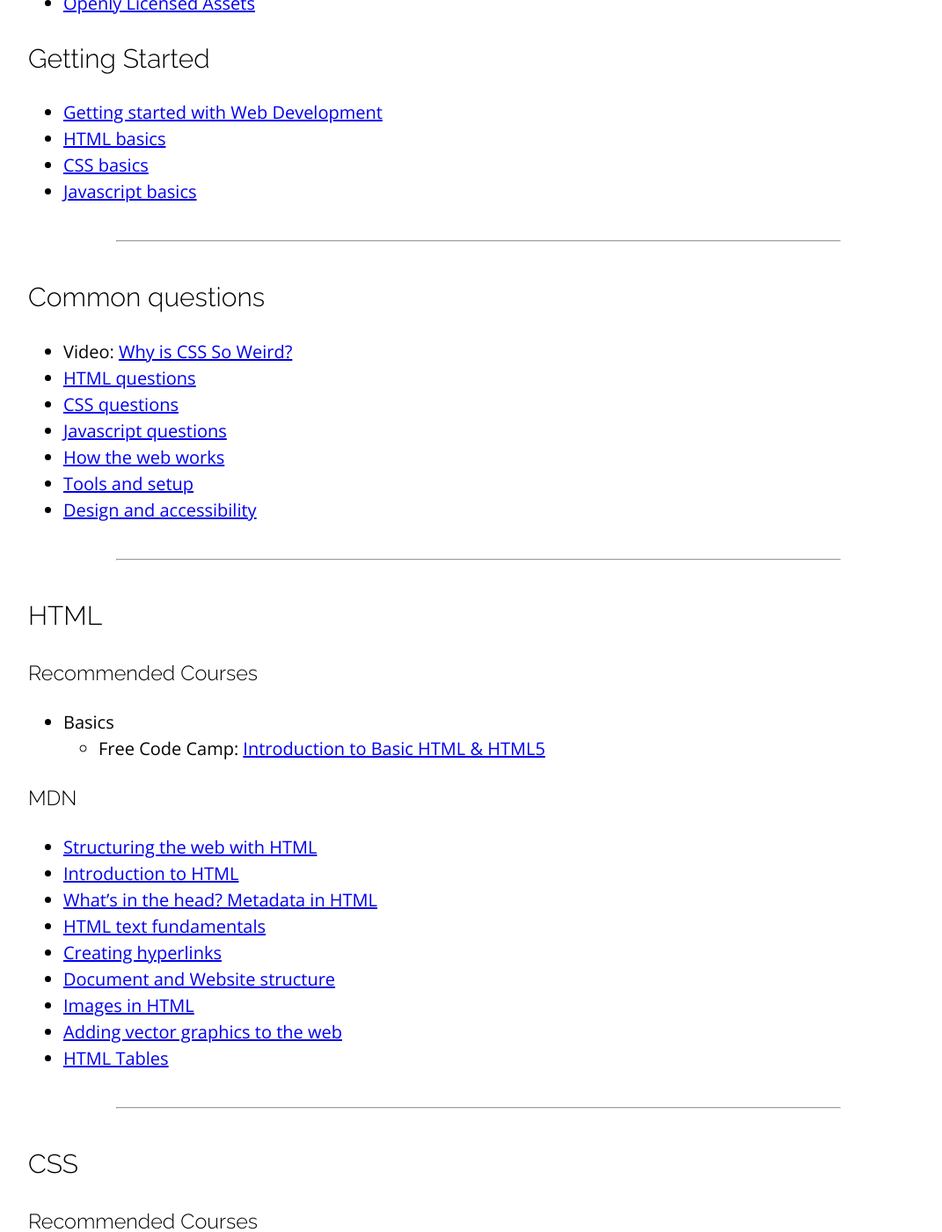
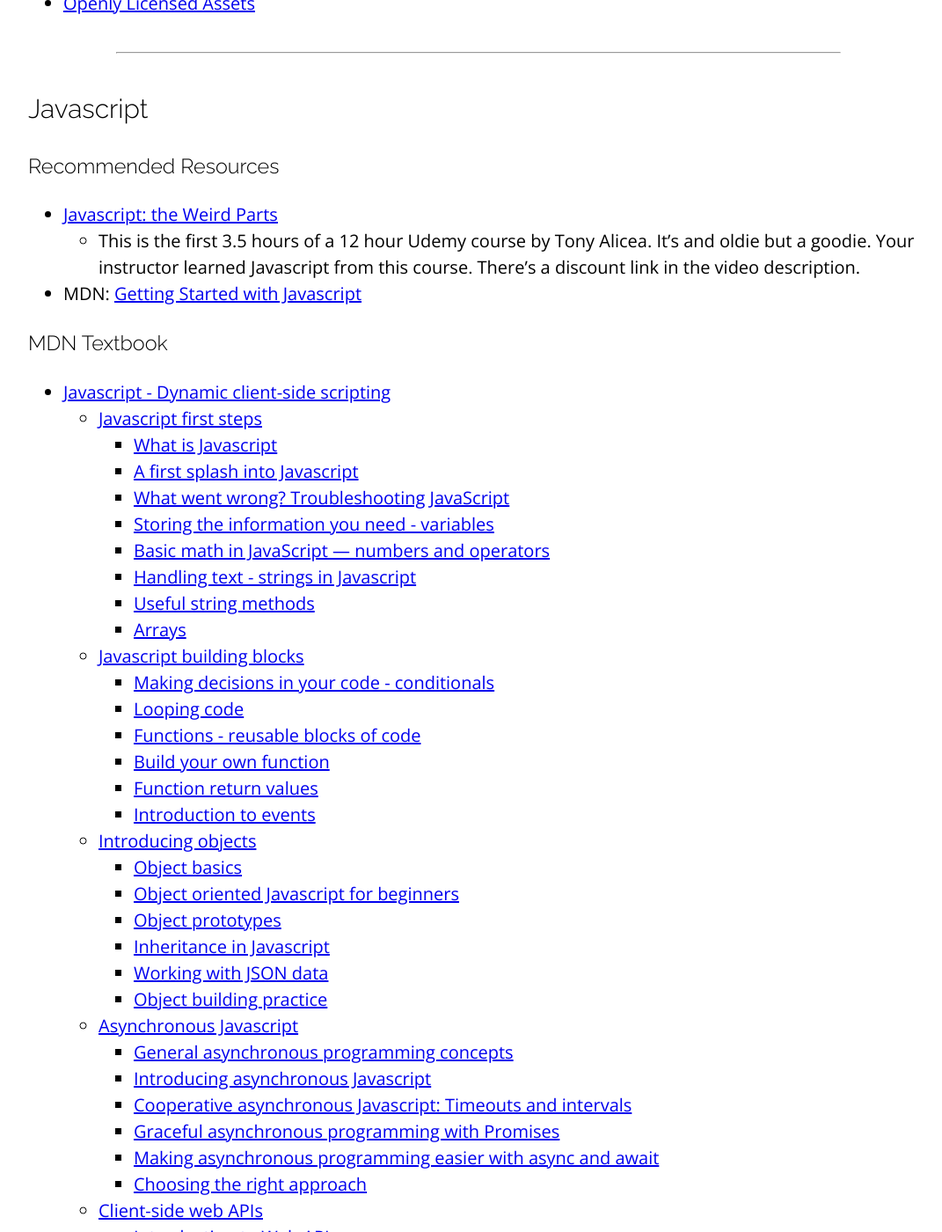
Before and after one commit to sait-wbdv/winter-2021, a Jekyll site: the page built from library/index.md, in a window 1280 px wide and 1400 px high, scrolled down 461 px. Shown: the whole window at 88% size, without its empty margins (96-1167 px from the left). Built offline with Jekyll 4.4.1, drawn with Linux system fonts in a browser that asks for light colours; nearby versions of some CDN libraries; some of the changed text lies outside the part shown.

Commit message:
added exercises, rearranged Library

```diff
--- a/_layouts/default.html
+++ b/_layouts/default.html
@@ -33,10 +33,8 @@
       <nav class="primary">
         <ul>
           <li><a href="/winter-2021">Home</a></li>
-          <li><a href="https://sait-ca.zoom.us/j/89935602857">Zoom</a></li>
-          <li><a href="https://sait-wbdv.slack.com/">Slack</a></li>
-          <li><a href="https://learn.sait.ca">Brightspace</a></li>
           <li><a href="{{ "/library" | relative_url }}">Library</a></li>
+          <li><a href="{{ "/exercises" | relative_url }}">Exercises</a></li>
         </ul>
       </nav>
       <header class="page-header">
--- /dev/null
+++ b/exercises/index.md
@@ -0,0 +1,18 @@
+---
+layout: page
+title: WBDV Library of Findings
+---
+
+## Javascript
+- [A first splash into Javascript](https://developer.mozilla.org/en-US/docs/Learn/JavaScript/First_steps/A_first_splash)
+- [Variables](https://developer.mozilla.org/en-US/docs/Learn/JavaScript/First_steps/Test_your_skills:_variables)
+- [Math](https://developer.mozilla.org/en-US/docs/Learn/JavaScript/First_steps/Test_your_skills:_Math)
+- [Strings](https://developer.mozilla.org/en-US/docs/Learn/JavaScript/First_steps/Test_your_skills:_Strings)
+- [Arrays](https://developer.mozilla.org/en-US/docs/Learn/JavaScript/First_steps/Test_your_skills:_Arrays)
+- [Conditionals](https://developer.mozilla.org/en-US/docs/Learn/JavaScript/Building_blocks/Test_your_skills:_Conditionals)
+- [Loops](https://developer.mozilla.org/en-US/docs/Learn/JavaScript/Building_blocks/Test_your_skills:_Loops)
+- [Functions](https://developer.mozilla.org/en-US/docs/Learn/JavaScript/Building_blocks/Test_your_skills:_Functions)
+- [Events](https://developer.mozilla.org/en-US/docs/Learn/JavaScript/Building_blocks/Test_your_skills:_Events)
+- [Object basics](https://developer.mozilla.org/en-US/docs/Learn/JavaScript/Objects/Test_your_skills:_Object_basics)
+- [Object-oriented Javascript](https://developer.mozilla.org/en-US/docs/Learn/JavaScript/Objects/Test_your_skills:_Object-oriented_JavaScript)
+- [JSON](https://developer.mozilla.org/en-US/docs/Learn/JavaScript/Objects/Test_your_skills:_JSON)
--- a/library/index.md
+++ b/library/index.md
@@ -5,6 +5,55 @@ title: WBDV Library of Findings
 
 ## Tools and Assets
 - [Openly Licensed Assets]({{site.baseurl}}/cheatsheets/copyright/open-assets)
+
+---
+
+## Javascript
+### Recommended Resources
+- [Javascript: the Weird Parts](https://www.youtube.com/watch?v=Bv_5Zv5c-Ts)
+  - This is the first 3.5 hours of a 12 hour Udemy course by Tony Alicea. It's and oldie but a goodie. Your instructor learned Javascript from this course. There's a discount link in the video description.
+- MDN: [Getting Started with Javascript](https://developer.mozilla.org/en-US/docs/Learn/Getting_started_with_the_web/Javascript_basics)
+
+
+### MDN Textbook
+- [Javascript - Dynamic client-side scripting](https://developer.mozilla.org/en-US/docs/Learn/JavaScript)
+  - [Javascript first steps](https://developer.mozilla.org/en-US/docs/Learn/JavaScript/First_steps)
+    - [What is Javascript](https://developer.mozilla.org/en-US/docs/Learn/JavaScript/First_steps/What_is_JavaScript)
+    - [A first splash into Javascript](https://developer.mozilla.org/en-US/docs/Learn/JavaScript/First_steps/A_first_splash)
+    - [What went wrong? Troubleshooting JavaScript](https://developer.mozilla.org/en-US/docs/Learn/JavaScript/First_steps/What_went_wrong)
+    - [Storing the information you need - variables](https://developer.mozilla.org/en-US/docs/Learn/JavaScript/First_steps/Variables)
+    - [Basic math in JavaScript — numbers and operators](https://developer.mozilla.org/en-US/docs/Learn/JavaScript/First_steps/Math)
+    - [Handling text - strings in Javascript](https://developer.mozilla.org/en-US/docs/Learn/JavaScript/First_steps/Strings)
+    - [Useful string methods](https://developer.mozilla.org/en-US/docs/Learn/JavaScript/First_steps/Useful_string_methods)
+    - [Arrays](https://developer.mozilla.org/en-US/docs/Learn/JavaScript/First_steps/Arrays)
+  - [Javascript building blocks](https://developer.mozilla.org/en-US/docs/Learn/JavaScript/Building_blocks)
+    - [Making decisions in your code - conditionals](https://developer.mozilla.org/en-US/docs/Learn/JavaScript/Building_blocks/conditionals)
+    - [Looping code](https://developer.mozilla.org/en-US/docs/Learn/JavaScript/Building_blocks/Looping_code)
+    - [Functions - reusable blocks of code](https://developer.mozilla.org/en-US/docs/Learn/JavaScript/Building_blocks/Functions)
+    - [Build your own function](https://developer.mozilla.org/en-US/docs/Learn/JavaScript/Building_blocks/Build_your_own_function)
+    - [Function return values](https://developer.mozilla.org/en-US/docs/Learn/JavaScript/Building_blocks/Return_values)
+    - [Introduction to events](https://developer.mozilla.org/en-US/docs/Learn/JavaScript/Building_blocks/Events)
+  - [Introducing objects](https://developer.mozilla.org/en-US/docs/Learn/JavaScript/Objects)
+    - [Object basics](https://developer.mozilla.org/en-US/docs/Learn/JavaScript/Objects/Basics)
+    - [Object oriented Javascript for beginners](https://developer.mozilla.org/en-US/docs/Learn/JavaScript/Objects/Object-oriented_JS)
+    - [Object prototypes](https://developer.mozilla.org/en-US/docs/Learn/JavaScript/Objects/Object_prototypes)
+    - [Inheritance in Javascript](https://developer.mozilla.org/en-US/docs/Learn/JavaScript/Objects/Inheritance)
+    - [Working with JSON data](https://developer.mozilla.org/en-US/docs/Learn/JavaScript/Objects/JSON)
+    - [Object building practice](https://developer.mozilla.org/en-US/docs/Learn/JavaScript/Objects/Object_building_practice)
+  - [Asynchronous Javascript](https://developer.mozilla.org/en-US/docs/Learn/JavaScript/Asynchronous)
+    - [General asynchronous programming concepts](https://developer.mozilla.org/en-US/docs/Learn/JavaScript/Asynchronous/Concepts)
+    - [Introducing asynchronous Javascript](https://developer.mozilla.org/en-US/docs/Learn/JavaScript/Asynchronous/Introducing)
+    - [Cooperative asynchronous Javascript: Timeouts and intervals](https://developer.mozilla.org/en-US/docs/Learn/JavaScript/Asynchronous/Timeouts_and_intervals)
+    - [Graceful asynchronous programming with Promises](https://developer.mozilla.org/en-US/docs/Learn/JavaScript/Asynchronous/Promises)
+    - [Making asynchronous programming easier with async and await](https://developer.mozilla.org/en-US/docs/Learn/JavaScript/Asynchronous/Async_await)
+    - [Choosing the right approach](https://developer.mozilla.org/en-US/docs/Learn/JavaScript/Asynchronous/Choosing_the_right_approach)
+  - [Client-side web APIs](https://developer.mozilla.org/en-US/docs/Learn/JavaScript/Client-side_web_APIs)
+    - [Introduction to Web APIs](https://developer.mozilla.org/en-US/docs/Learn/JavaScript/Client-side_web_APIs/Introduction)
+    - [Manipulating documents](https://developer.mozilla.org/en-US/docs/Learn/JavaScript/Client-side_web_APIs/Manipulating_documents)
+    - [Fetching data from the server](https://developer.mozilla.org/en-US/docs/Learn/JavaScript/Client-side_web_APIs/Fetching_data)
+    - [Third-party APIs](https://developer.mozilla.org/en-US/docs/Learn/JavaScript/Client-side_web_APIs/Third_party_APIs)
+
+---
 
 ## Getting Started
 - [Getting started with Web Development](https://developer.mozilla.org/en-US/docs/Learn/Getting_started_with_the_web)
```
Also changed, not shown: other parts of library/index.md (+0 -43 lines).
